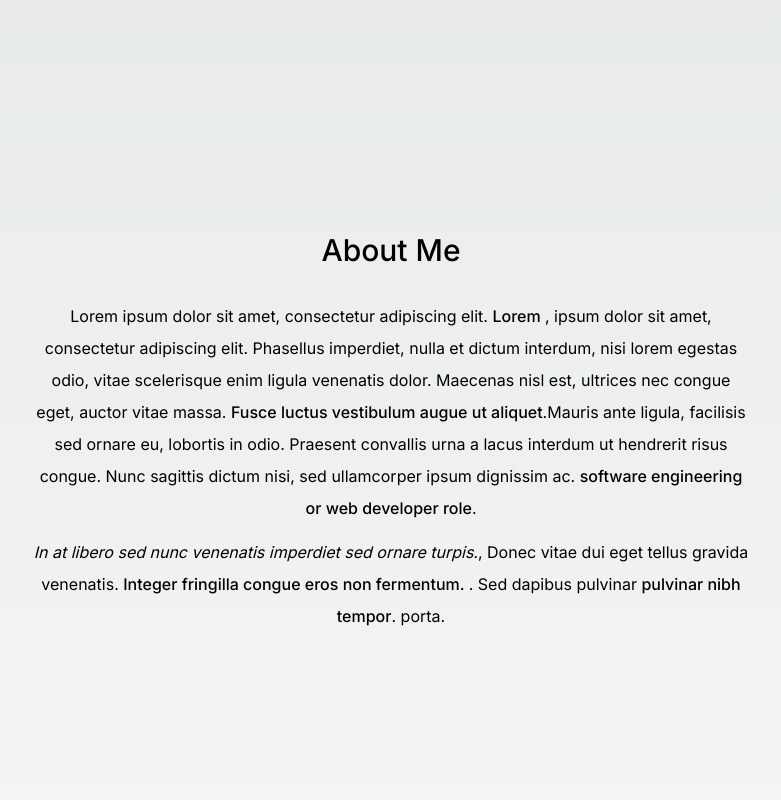
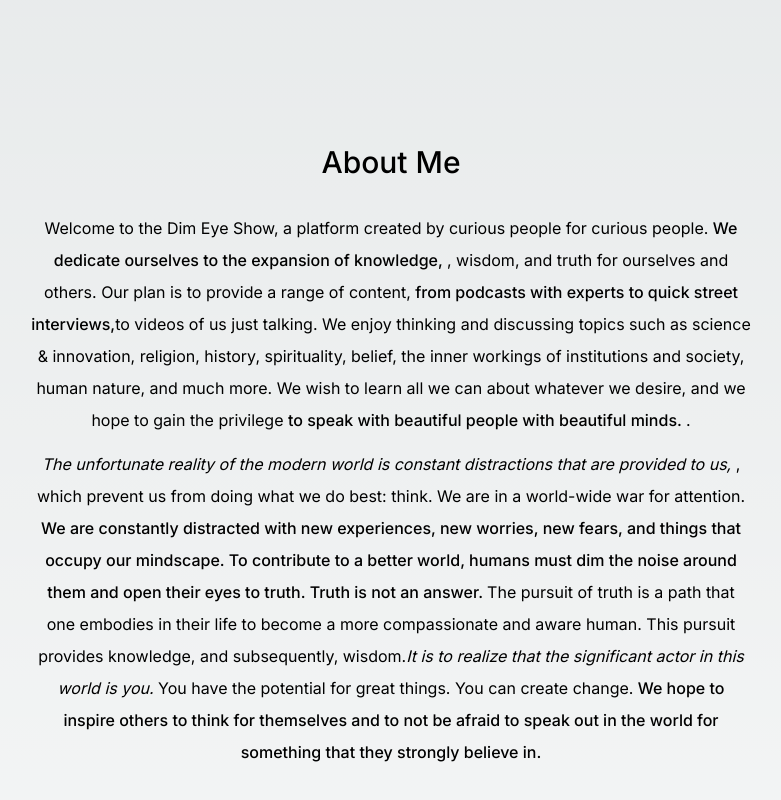
Before and after one commit to BrianBeilby/Purneet-Website, a Next.js app: page / in a window 1280 px wide. Shown: the part 1494-2294 px from the top of the page, without its empty margins (249-1030 px from the left). Built offline with nearby package versions, Linux system fonts and the light colour scheme; no server answers.

Commit message:
Updated About Page

```diff
--- a/src/components/About.tsx
+++ b/src/components/About.tsx
@@ -18,29 +18,29 @@
                 About me
             </h2>
             <p className="mb-3">
-                Lorem ipsum dolor sit amet, consectetur adipiscing elit. {" "}
-                <span className="font-medium">Lorem </span>,
-                  ipsum dolor sit amet, consectetur adipiscing elit.
-                  Phasellus imperdiet, nulla et dictum interdum, nisi lorem egestas odio, vitae scelerisque
-                  enim ligula venenatis dolor. Maecenas nisl est, ultrices nec congue eget, auctor vitae massa.{" "}
+            Welcome to the Dim Eye Show, a platform created by curious people for curious people. {" "}
+                <span className="font-medium"> We dedicate ourselves to the expansion of knowledge,  </span>,
+                wisdom, and truth for ourselves and others. Our plan is to provide a range of content,{" "}
                 <span className="font-medium">
-                  Fusce luctus vestibulum augue ut aliquet
+                from podcasts with experts to quick street interviews,
                 </span>
-                    .Mauris ante ligula, facilisis sed ornare eu, lobortis in odio.
-                  Praesent convallis urna a lacus interdum ut hendrerit risus congue. Nunc sagittis dictum nisi, sed ullamcorper
-                  ipsum dignissim ac.{" "}
-                <span className="font-medium">software engineering or web developer role</span>.
+                to videos of us just talking. We enjoy thinking and discussing topics such as science & innovation, religion, history, spirituality, belief, the
+                inner workings of institutions and society, human nature, and much more. We wish to learn all we can about whatever we desire, and we hope to gain
+                the privilege{" "}
+                <span className="font-medium">to speak with beautiful people with beautiful minds. </span>.
             </p>
 
             <p className="mb-3">
-                <span className="italic">In at libero sed nunc venenatis imperdiet sed ornare turpis.</span>,
-                Donec vitae dui eget tellus gravida venenatis. {" "}
-                <span className="font-medium"> Integer fringilla congue eros non fermentum. </span>. Sed dapibus pulvinar{" "}
-                <span className="font-medium">pulvinar nibh tempor</span>. porta.
+                <span className="italic">The unfortunate reality of the modern world is constant distractions that are provided to us, </span>,
+                which prevent us from doing what we do best: think. We are in a world-wide war for attention. {" "}
+                <span className="font-medium"> We are constantly distracted with new experiences, new worries, new fears, and things that occupy our mindscape. </span>
+                <span className="font-medium"> To contribute to a better world, humans must dim the noise around them and open their eyes to truth. Truth is not an answer. </span>
+                The pursuit of truth is a path that one embodies in their life to become a more compassionate and aware human. This pursuit provides knowledge,
+                and subsequently, wisdom.<span className="italic">It is to realize that the significant actor in this world is you. </span>  You have the potential for great things. You can create change.
+                <span className="font-medium">  We hope to inspire others to think for themselves and to not be afraid to speak out in the world for something that they strongly believe in.</span>
             </p>
         </motion.section>
     );
 }
 
-
 export default About;
--- a/src/components/Home.tsx
+++ b/src/components/Home.tsx
@@ -23,7 +23,7 @@
       className="relative flex flex-col gap-4 items-center justify-center px-4"
     >
       <div className="text-3xl md:text-7xl font-bold dark:text-white text-center">
-        Purneet Podcast
+        Dim Eye Show
       </div>
       <div className="font-extralight text-base md:text-4xl dark:text-neutral-200 py-4">
         Please stop what you&apos;re doing right now and watch this
--- a/src/components/Podcast_Episodes.tsx
+++ b/src/components/Podcast_Episodes.tsx
@@ -13,11 +13,10 @@
       animate={{ opacity: 1, y: 0 }}
       transition={{ delay: 0.125 }}>
       <div className="container mx-auto px-4">
-        <h2 className="text-3xl font-bold mb-8 text-black">
+          <h2 className="text-3xl font-bold mb-8 text-black">
           Podcast Episodes
-          <h3 className='text-lg mt-2 mb-8 text-black'>And many more to come... Stay tuned! 😎</h3>
-
-        </h2>
+          </h2>
+          <h3 className='text-lg mt-2 mb-8 text-black'>And many more to come... Stay tuned!</h3>
         {episodes.length === 0 ? (
           <p className="text-orange-800 text-lg">Episodes coming soon... Stay tuned! 😎</p>
         ) : (
```
